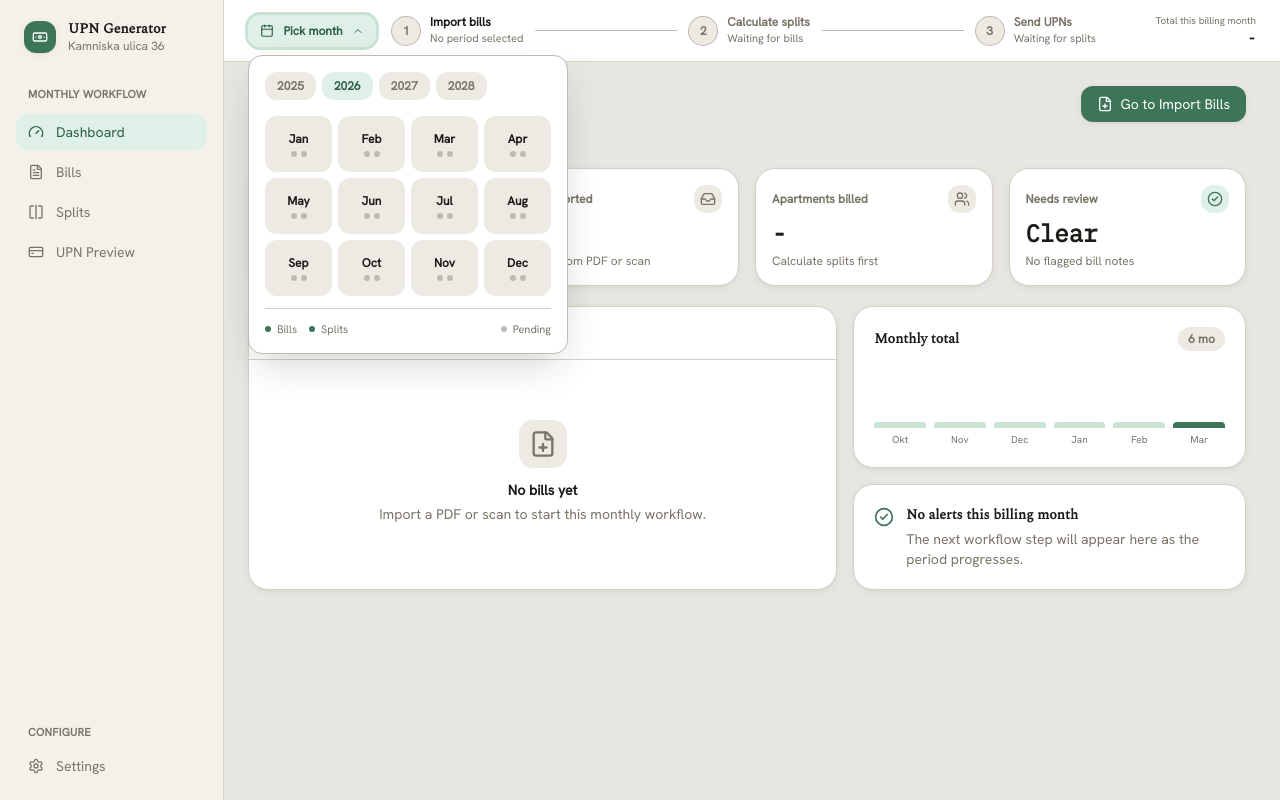
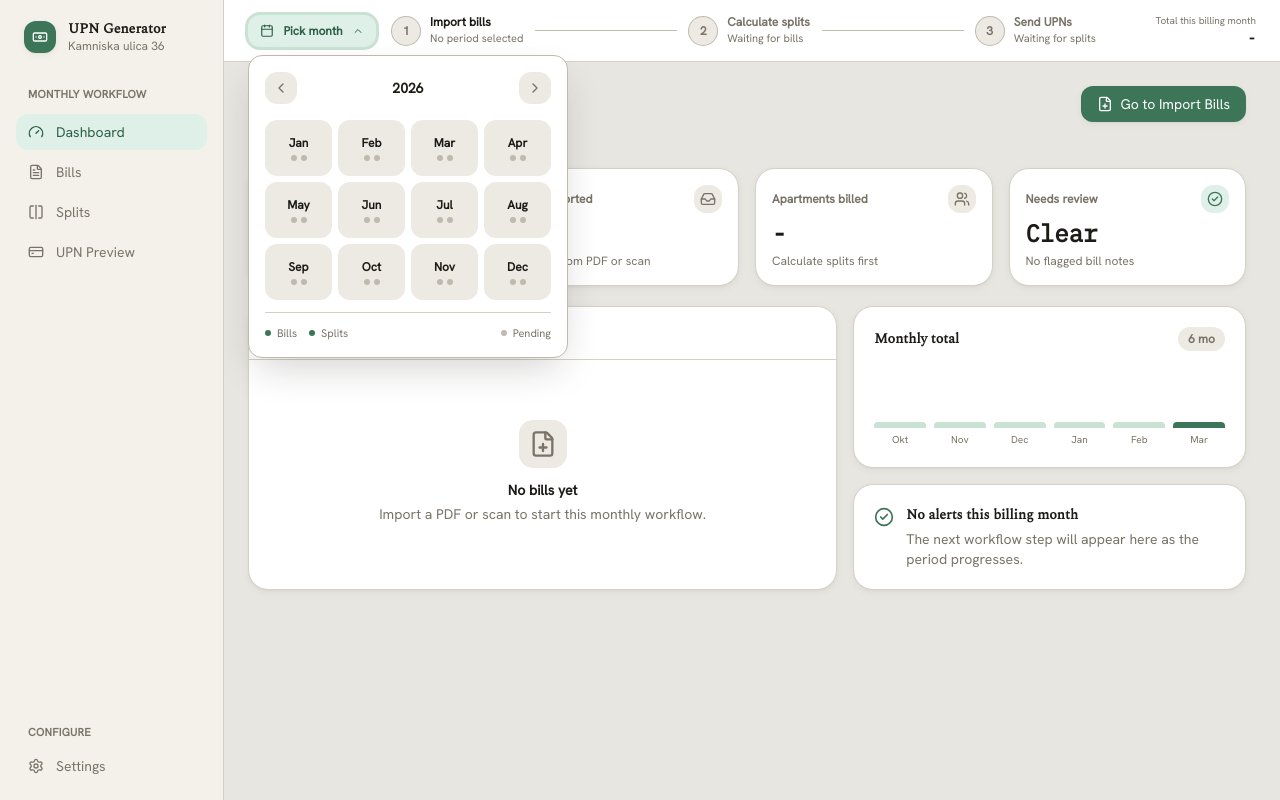
Before and after one commit to Bishi/upn-generator, a React (Vite) app: page / in a window 1280 px wide. Both pictures are taken after a click on the button "Pick month". Built offline with nearby package versions, Linux system fonts and the light colour scheme.

Commit message:
Simplify billing year picker

```diff
--- a/src/components/WorkflowContextBar.tsx
+++ b/src/components/WorkflowContextBar.tsx
@@ -1,9 +1,11 @@
-import { useEffect, useMemo, useRef, useState } from "react";
+import { useEffect, useRef, useState } from "react";
 import { useLocation } from "@tanstack/react-router";
 import {
   Calendar,
   Check,
   ChevronDown,
+  ChevronLeft,
+  ChevronRight,
   FileText,
   Layers,
   Send,
@@ -43,18 +45,6 @@ function createVirtualBillingPeriod(month: number, year: number): BillingPeriod
   };
 }
 
-function buildYearTabs(years: number[], selectedYear: number) {
-  const currentYear = new Date().getFullYear();
-  const candidates = new Set<number>(years);
-  for (let year = currentYear - 1; year <= currentYear + 2; year += 1) {
-    candidates.add(year);
-  }
-  for (let year = selectedYear - 1; year <= selectedYear + 1; year += 1) {
-    candidates.add(year);
-  }
-  return [...candidates].sort((a, b) => a - b);
-}
-
 type WorkflowContextBarProps = {
   snapshot: WorkflowSnapshot;
 };
@@ -65,7 +55,6 @@ export function WorkflowContextBar({ snapshot }: WorkflowContextBarProps) {
   const location = useLocation();
   const {
     allPeriods,
-    years,
     selectedYear,
     selected,
     setSelectedYear,
@@ -111,10 +100,6 @@ export function WorkflowContextBar({ snapshot }: WorkflowContextBarProps) {
             ? "splits"
             : "bills"
         : "bills";
-
-  const yearTabs = useMemo(() => {
-    return buildYearTabs(years, selectedYear);
-  }, [selectedYear, years]);
 
   const periodLabel = selected
     ? `${SHORT_MONTHS[selected.month - 1]} ${selected.year}`
@@ -182,7 +167,6 @@ export function WorkflowContextBar({ snapshot }: WorkflowContextBarProps) {
             selected={selected}
             selectedYear={selectedYear}
             allPeriods={allPeriods}
-            yearTabs={yearTabs}
             periodStatuses={snapshot.periodStatuses}
             onSelectYear={setSelectedYear}
             onSelectMonth={(month) => {
@@ -225,7 +209,6 @@ function PeriodPicker({
   selected,
   selectedYear,
   allPeriods,
-  yearTabs,
   periodStatuses,
   onSelectYear,
   onSelectMonth,
@@ -233,7 +216,6 @@ function PeriodPicker({
   selected: BillingPeriod | null;
   selectedYear: number;
   allPeriods: BillingPeriod[];
-  yearTabs: number[];
   periodStatuses: Map<number, PeriodStatus>;
   onSelectYear: (year: number) => void;
   onSelectMonth: (month: number) => void;
@@ -246,22 +228,30 @@ function PeriodPicker({
 
   return (
     <div className="absolute left-0 top-[calc(100%+8px)] z-50 w-80 rounded-lg border border-border-2 bg-popover p-4 text-popover-foreground shadow-pop">
-      <div className="mb-4 flex max-h-20 flex-wrap items-center gap-1.5 overflow-y-auto pr-1">
-        {yearTabs.map((year) => (
-          <button
-            key={year}
-            type="button"
-            onClick={() => onSelectYear(year)}
-            className={cn(
-              "h-7 rounded-md px-3 text-xs font-semibold transition-colors",
-              selectedYear === year
-                ? "bg-accent-soft text-accent-foreground"
-                : "bg-surface-3 text-muted-foreground hover:bg-accent hover:text-accent-foreground",
-            )}
-          >
-            {year}
-          </button>
-        ))}
+      <div className="mb-4 grid h-8 grid-cols-[2rem_minmax(0,1fr)_2rem] items-center gap-2">
+        <button
+          type="button"
+          aria-label="Previous year"
+          title="Previous year"
+          disabled={selectedYear <= 1900}
+          onClick={() => onSelectYear(selectedYear - 1)}
+          className="grid size-8 place-items-center rounded-md bg-surface-3 text-muted-foreground transition-colors hover:bg-accent hover:text-accent-foreground disabled:cursor-default disabled:opacity-40"
+        >
+          <ChevronLeft className="size-4" />
+        </button>
+        <div className="select-none text-center text-sm font-semibold tabular-nums text-foreground">
+          {selectedYear}
+        </div>
+        <button
+          type="button"
+          aria-label="Next year"
+          title="Next year"
+          disabled={selectedYear >= 9999}
+          onClick={() => onSelectYear(selectedYear + 1)}
+          className="grid size-8 place-items-center rounded-md bg-surface-3 text-muted-foreground transition-colors hover:bg-accent hover:text-accent-foreground disabled:cursor-default disabled:opacity-40"
+        >
+          <ChevronRight className="size-4" />
+        </button>
       </div>
 
       <div className="grid grid-cols-4 gap-1.5">
--- a/tests/manual/bills-import.md
+++ b/tests/manual/bills-import.md
@@ -10,7 +10,7 @@
 ## Cases
 
 - [ ] Open the month picker, confirm clicking outside or pressing Escape closes it.
-- [ ] Select a year/month that has no bills yet and confirm the Bills page shows the normal empty month state.
+- [ ] Use the previous/next year arrows, select a month that has no bills yet, and confirm the Bills page shows the normal empty month state.
 - [ ] Cancel a local bill import for a newly selected empty month and confirm no billing period row is created.
 - [ ] Import a combined PDF and confirm one row is created per detected configured provider.
 - [ ] Confirm importing, adding a manual bill, or fetching an inbox preview for a newly selected month creates and selects that billing period.
```
